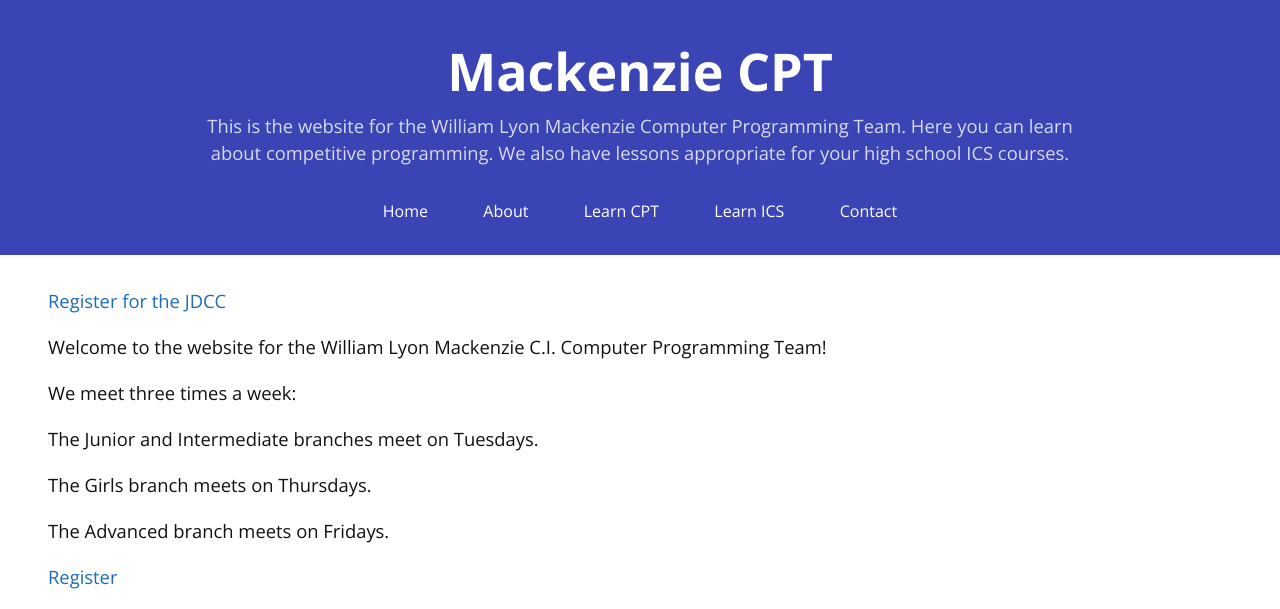
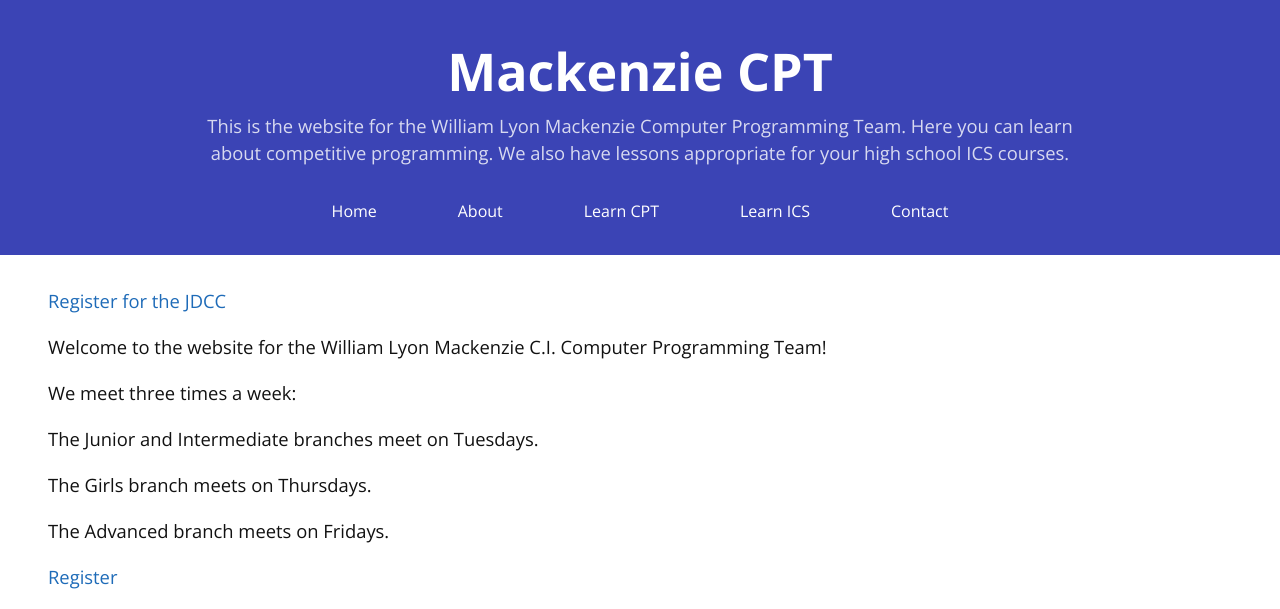
Before and after one commit to mcpt/mcpt.github.io, a Jekyll site: the page built from index.md, in a window 1280 px wide. Shown: the top 609 px of the page. Built offline with Jekyll 4.4.1, drawn with Linux system fonts in a browser that asks for light colours; grey boxes are pictures that could not be loaded.

Commit message:
Improve accessibility. We now have a 100/100 score from Google Lighthouse for accessibility.

```diff
--- a/_includes/nav.html
+++ b/_includes/nav.html
@@ -1,9 +1,8 @@
 <nav>
-				<ul>
-					<li><a href="/">Home</a></li>
-					<li><a href="/about/">About</a></li>
-					<li><a href="/cpt/">Learn CPT</a></li>
-					<li><a href="/ics/">Learn ICS</a></li>
-					<li><a href="/contact/">Contact</a></li>
-				<ul>
+
+				<a href="/">Home</a>
+				<a href="/about/">About</a>
+				<a href="/cpt/">Learn CPT</a>
+				<a href="/ics/">Learn ICS</a>
+				<a href="/contact/">Contact</a>
 			</nav>
--- a/_sass/jekyll-theme-cayman.scss
+++ b/_sass/jekyll-theme-cayman.scss
@@ -370,15 +370,8 @@
 nav {
 	a {
 		color: $nav-text-color;
-	}
-	ul {
-		list-style-type: none;
-		margin: 0;
-		padding: 0;
-	}
-	li {
-		display: inline;
-		margin: 2vw;
+		display: inline-block;
+		margin: 0 3vw;
 	}
 }
 
--- a/index.md
+++ b/index.md
@@ -16,4 +16,4 @@
 
 [Register](/register/)
 
-<iframe src="https://calendar.google.com/calendar/embed?src=qm1lonultf52u3schnqng47h88%40group.calendar.google.com&ctz=America/Toronto" scrolling="no"></iframe>
+<iframe title="Calendar" src="https://calendar.google.com/calendar/embed?src=qm1lonultf52u3schnqng47h88%40group.calendar.google.com&ctz=America/Toronto" scrolling="no"></iframe>
```
